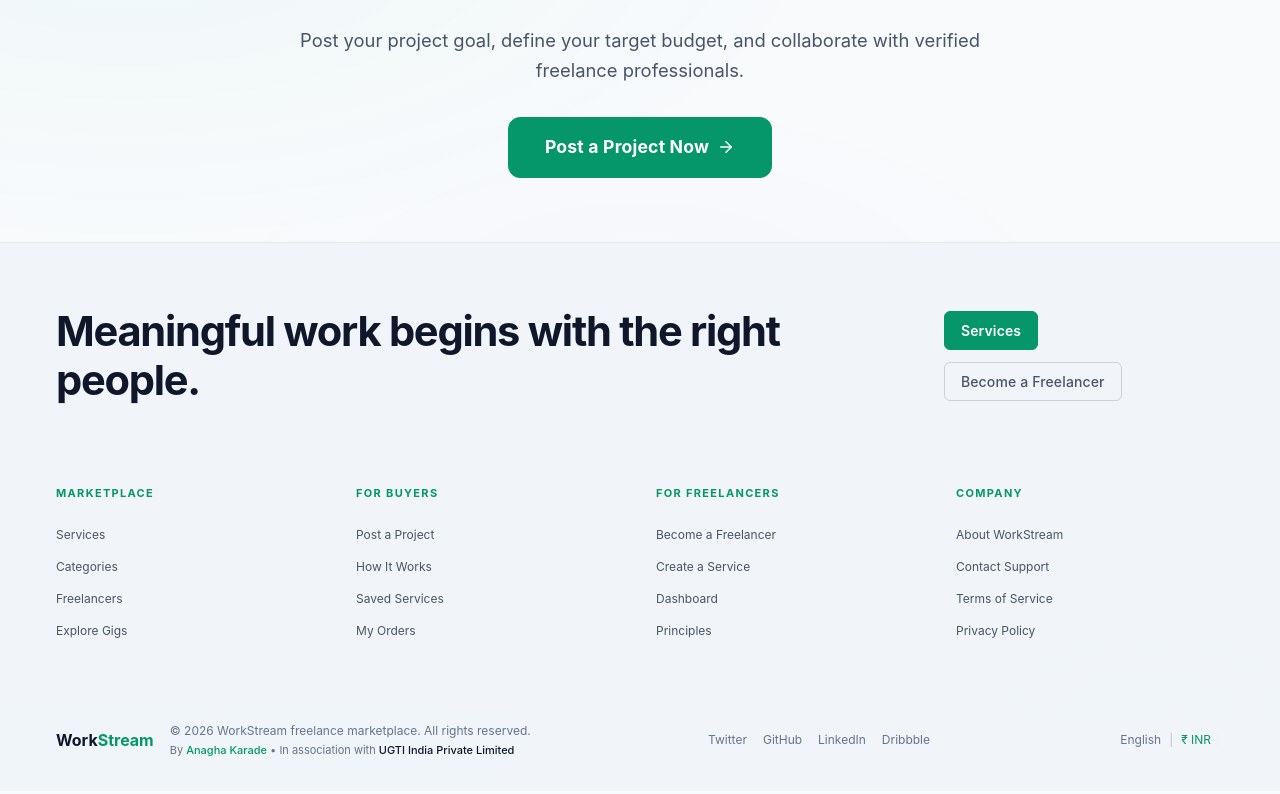
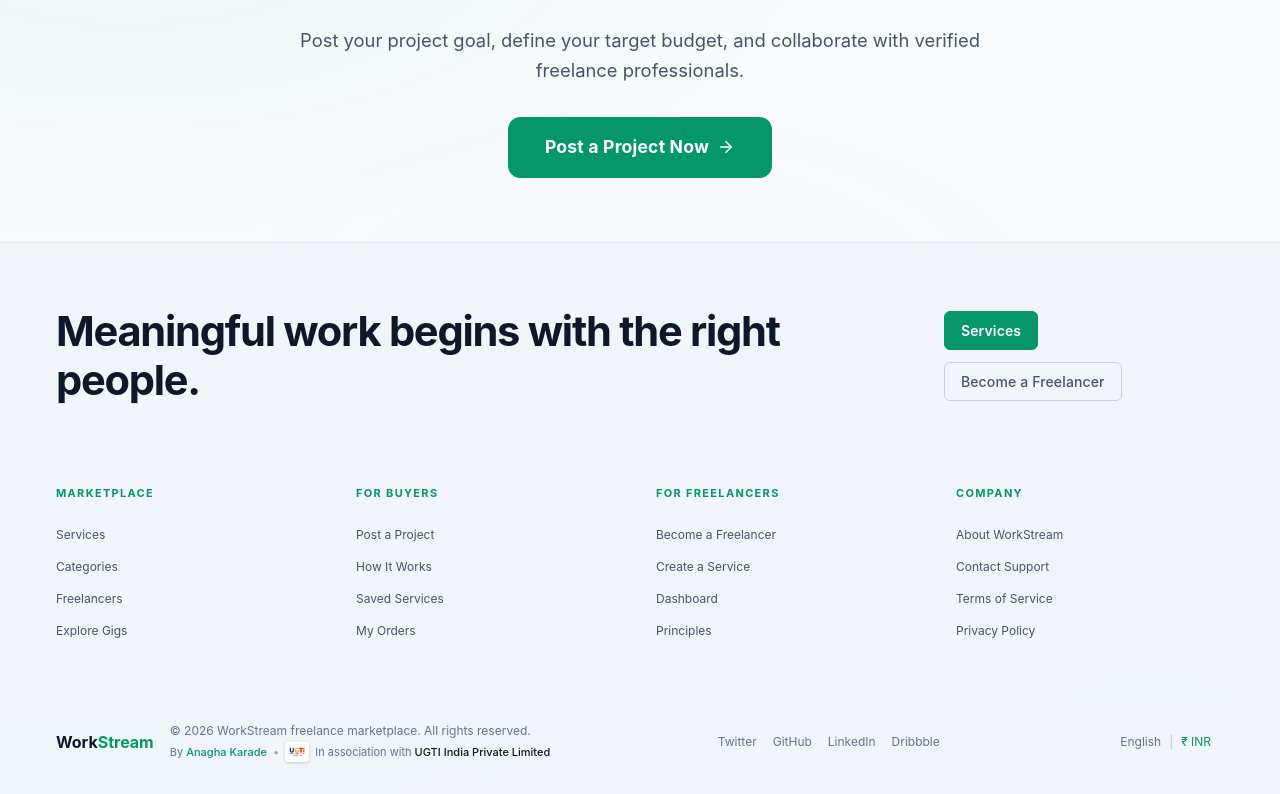
Before and after one commit to anaghakarade/freelance-marketplace, a React (Vite) app: page / in a window 1280 px wide. Shown: the part 4085-4879 px from the top of the page. Built offline with nearby package versions, Linux system fonts and the light colour scheme; no server answers; the HTML template or start-up script is replaced by a standard one.

Commit message:
feat(footer): add UGTI India logo in partner attribution

```diff
--- a/src/components/layout/Footer.jsx
+++ b/src/components/layout/Footer.jsx
@@ -2,6 +2,7 @@ import React from 'react';
 import { Link } from 'react-router-dom';
 import { ArrowUpRight } from 'lucide-react';
 import { useTranslation } from '../../i18n/i18n';
+import ugtiLogo from '../../assets/ugti-logo.jpg';
 
 const Footer = () => {
   const { locale, t } = useTranslation();
@@ -85,7 +86,12 @@ const Footer = () => {
             <div className="footer-meta-info">
               <span>&copy; {new Date().getFullYear()} {t('footer.copyright')}</span>
               <span className="footer-attribution">
-                By <span className="author-name">Anagha Karade</span> &bull; In association with <span className="author-company">UGTI India Private Limited</span>
+                <span>By <span className="author-name">Anagha Karade</span></span>
+                <span className="footer-attribution-separator">&bull;</span>
+                <span className="footer-ugti-partner">
+                  <img src={ugtiLogo} alt="UGTI India" className="footer-ugti-logo" />
+                  <span>In association with <span className="author-company">UGTI India Private Limited</span></span>
+                </span>
               </span>
             </div>
           </div>
--- a/src/styles/layout.css
+++ b/src/styles/layout.css
@@ -599,6 +599,31 @@
 .footer-attribution {
   font-size: 11px;
   color: var(--color-text-light);
+  display: flex;
+  flex-wrap: wrap;
+  align-items: center;
+  gap: 6px;
+}
+
+.footer-attribution-separator {
+  opacity: 0.6;
+}
+
+.footer-ugti-partner {
+  display: inline-flex;
+  align-items: center;
+  gap: 6px;
+}
+
+.footer-ugti-logo {
+  height: 20px;
+  width: auto;
+  object-fit: contain;
+  border-radius: 3px;
+  background: #ffffff;
+  padding: 1px 3px;
+  box-shadow: 0 1px 3px rgba(0, 0, 0, 0.2);
+  vertical-align: middle;
 }
 
 .footer-attribution .author-name {
```
Also changed, not shown: public/ugti-logo.jpg (added), src/assets/ugti-logo.jpg (added).
